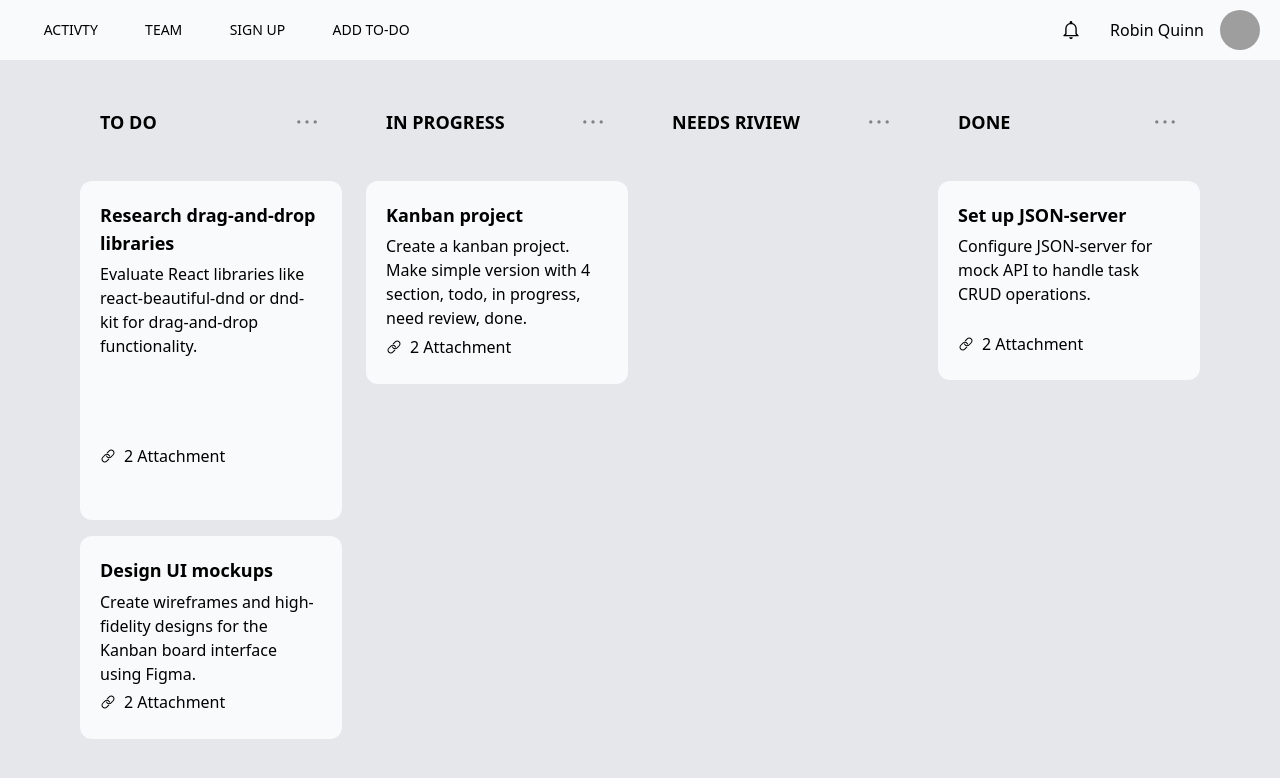
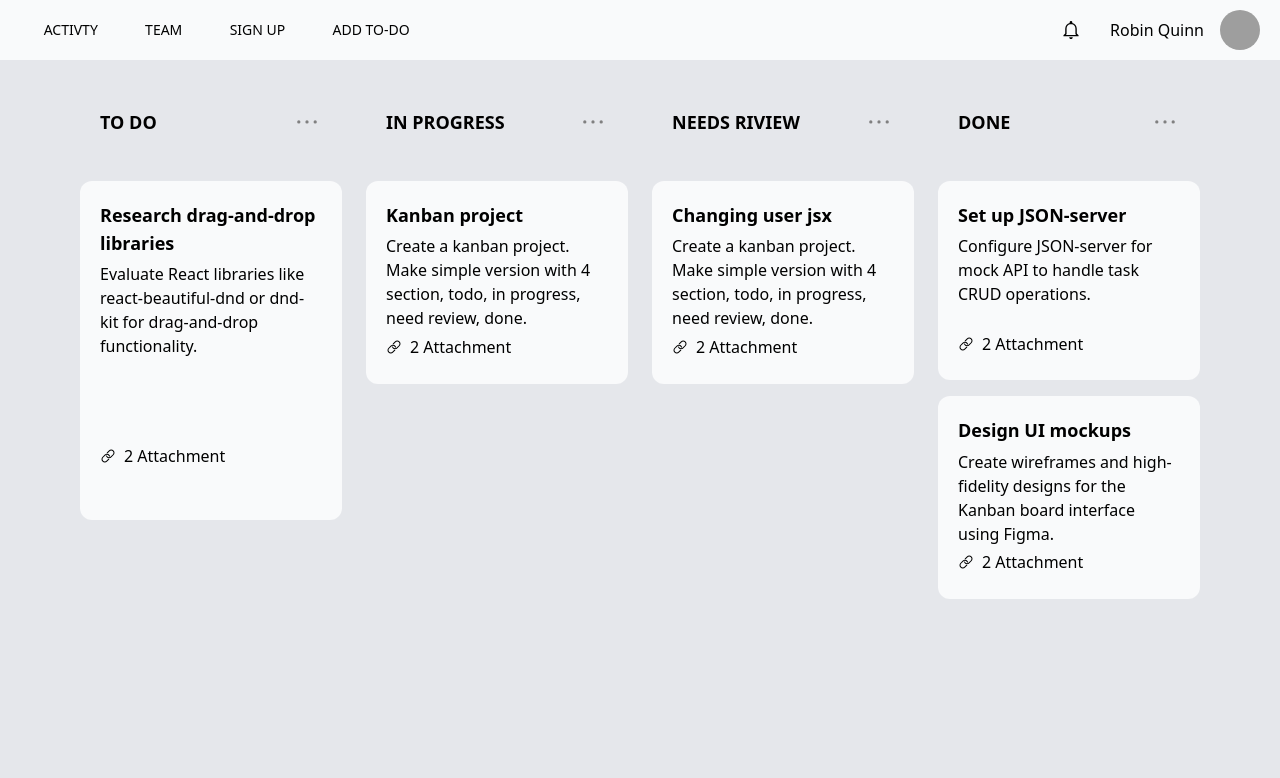
Before and after one commit to BRajendra10/Kanban-board, a React (Vite) app: page / in a window 1280 px wide. Shown: the top 778 px of the page. Built offline with nearby package versions, Linux system fonts and the light colour scheme; data requests are answered from the project's data file; grey boxes are pictures that could not be loaded.

Commit message:
data is showing in dom

```diff
--- a/db.json
+++ b/db.json
@@ -4,11 +4,6 @@
       "id": 1,
       "title": "Research drag-and-drop libraries",
       "description": "Evaluate React libraries like react-beautiful-dnd or dnd-kit for drag-and-drop functionality."
-    },
-    {
-      "id": 2,
-      "title": "Design UI mockups",
-      "description": "Create wireframes and high-fidelity designs for the Kanban board interface using Figma."
     }
   ],
   "inprogress": [
@@ -21,18 +16,8 @@
   "review": [
     {
       "id": 1,
-      "title": "json-server",
-      "author": "typicode"
-    },
-    {
-      "id": 2,
-      "title": "Task card styling",
-      "author": "john_doe"
-    },
-    {
-      "id": 3,
-      "title": "Drag-and-drop functionality",
-      "author": "jane_smith"
+      "title": "Changing user jsx",
+      "description": "Create a kanban project. Make simple version with 4 section, todo, in progress, need review, done."
     }
   ],
   "done": [
@@ -40,6 +25,11 @@
       "id": 1,
       "title": "Set up JSON-server",
       "description": "Configure JSON-server for mock API to handle task CRUD operations."
+    },
+    {
+      "id": 2,
+      "title": "Design UI mockups",
+      "description": "Create wireframes and high-fidelity designs for the Kanban board interface using Figma."
     }
   ],
   "currentUser": [
--- a/src/components/Activity.jsx
+++ b/src/components/Activity.jsx
@@ -8,15 +8,18 @@ export default function Activity() {
     const [todata, setTodoData] = useState([]);
     const [inProgress, setInProgress] = useState([]);
     const [done, setDone] = useState([]);
+    const [review, setReview] = useState([]);
 
     async function getData() {
         try {
             const todoData = await axios.get(`http://localhost:3000/todo`);
             const inProgressData = await axios.get(`http://localhost:3000/inprogress`);
             const doneData = await axios.get(`http://localhost:3000/done`);
+            const reviewData = await axios.get(`http://localhost:3000/review`);
             setTodoData(todoData.data);
             setInProgress(inProgressData.data);
             setDone(doneData.data);
+            setReview(reviewData.data);
         }
         catch (error) {
             console.log(error);
@@ -44,6 +47,9 @@ export default function Activity() {
                 </section>
                 <section>
                     <Navs name={"Needs riview"} />
+                    <div className="articles">
+                        {review.map((el) => <Article id={el.id} title={el.title} description={el.description} />)}
+                    </div>
                 </section>
                 <section>
                     <Navs name={"Done"} />
```
